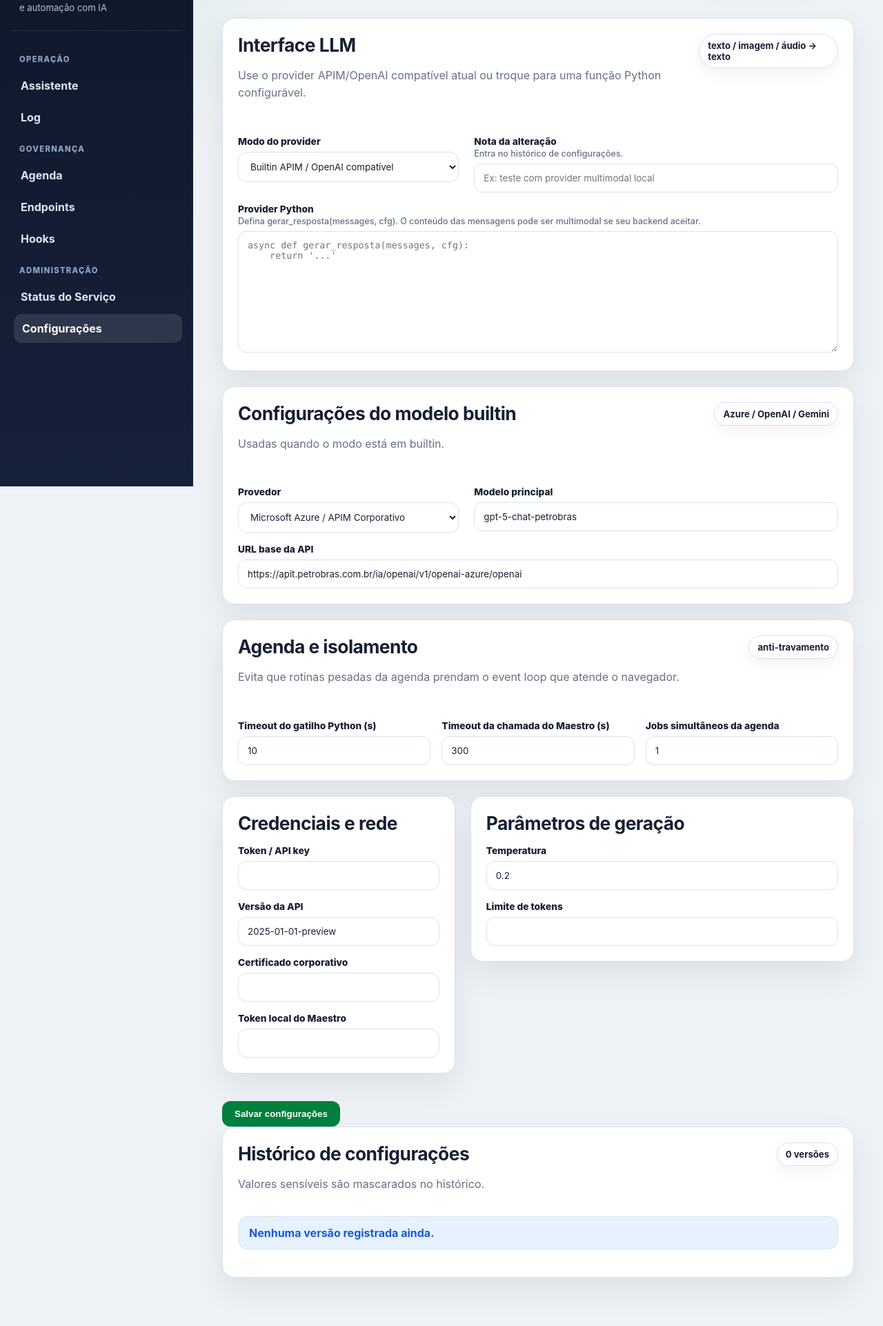
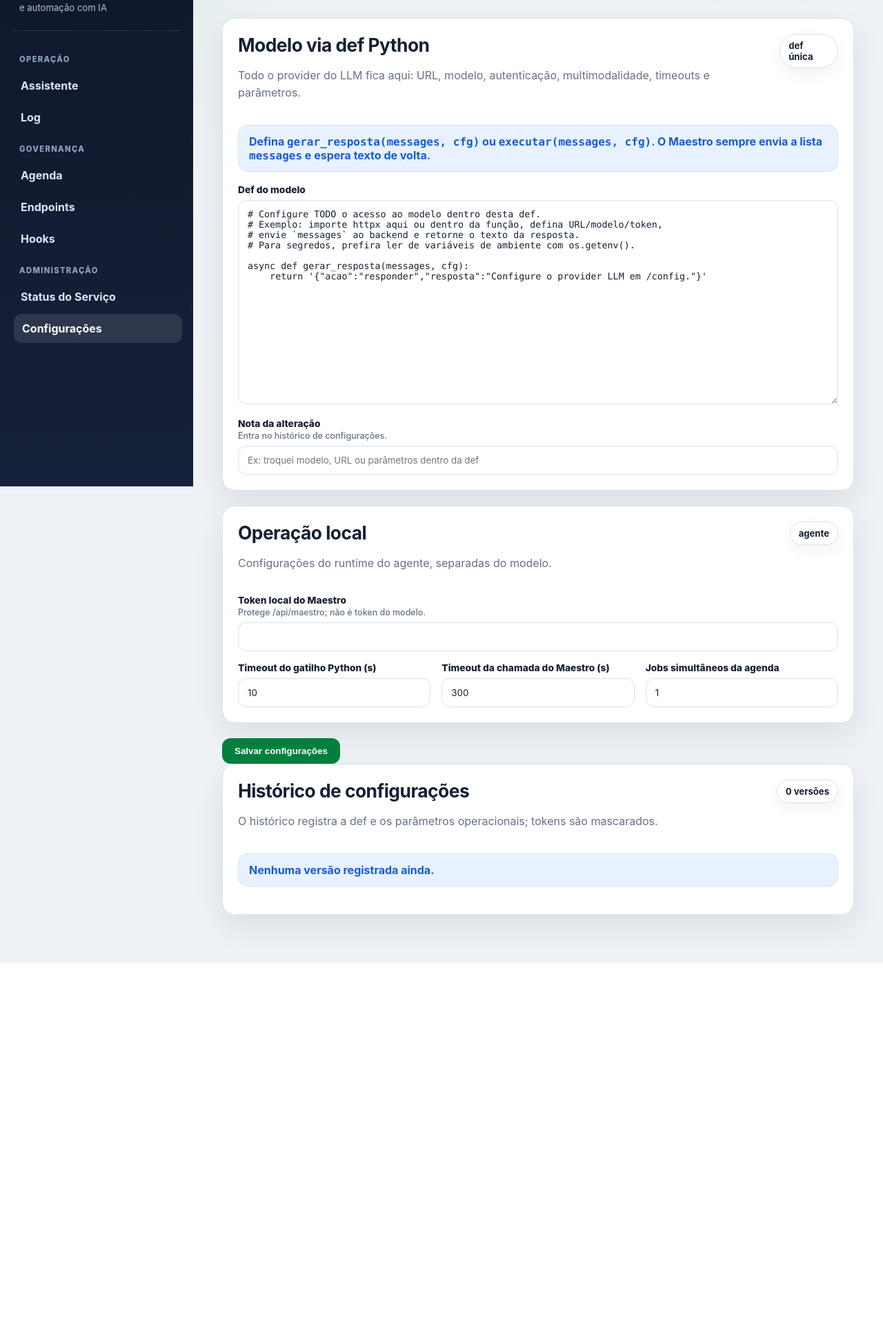
Before and after one commit to eloirotava/Agente, a FastAPI app: page /config in a window 1280 px wide. Shown: the part 95-2017 px from the top of the page at 69% size. After the commit the page ends 1491 px from the top, so only its background shows below. Run offline with FastAPI, Linux system fonts and the light colour scheme; data comes from the database, SQL or seed files in the repository; data that the repository does not hold is empty.

Commit message:
Use only Python def for LLM configuration

```diff
--- a/app/routers/home.py
+++ b/app/routers/home.py
@@ -3,7 +3,6 @@ from fastapi.responses import HTMLResponse
 from fastapi.templating import Jinja2Templates
 
 from app.db import DB_PATH, get_config, get_conn
-from app.settings import API_KEY
 
 router = APIRouter()
 templates = Jinja2Templates(directory="app/templates")
@@ -43,9 +42,8 @@ def get_health_snapshot():
         watchdog = _scalar(conn, "SELECT v FROM config_kv WHERE k = ?", ("ultimo_scan_watchdog",)) or "Aguardando primeiro ciclo do agendador"
 
     return {
-        "api_key_set": bool(API_KEY),
-        "provider": cfg.get("api_provider", "azure"),
-        "deployment_id": cfg.get("deployment_id", ""),
+        "llm_def_configured": bool((cfg.get("llm_provider_code") or "").strip()),
+        "llm_config_style": "def Python",
         "db_path": str(DB_PATH),
         "db_size_mb": db_size_mb,
         "total_docs": total_docs,
--- a/app/templates/config.html
+++ b/app/templates/config.html
@@ -8,63 +8,28 @@
     <div class="panel">
         <div class="panel-header">
             <div>
-                <h2>Interface LLM</h2>
-                <p>Use o provider APIM/OpenAI compatível atual ou troque para uma função Python configurável.</p>
+                <h2>Modelo via def Python</h2>
+                <p>Todo o provider do LLM fica aqui: URL, modelo, autenticação, multimodalidade, timeouts e parâmetros.</p>
             </div>
-            <span class="badge">texto / imagem / áudio → texto</span>
+            <span class="badge">def única</span>
         </div>
-        <div class="grid-2">
-            <div>
-                <label>Modo do provider</label>
-                <select name="llm_provider_mode">
-                    <option value="builtin" {% if cfg.llm_provider_mode != 'python' %}selected{% endif %}>Builtin APIM / OpenAI compatível</option>
-                    <option value="python" {% if cfg.llm_provider_mode == 'python' %}selected{% endif %}>Python def custom</option>
-                </select>
-            </div>
-            <div>
-                <label>Nota da alteração <span class="field-hint">Entra no histórico de configurações.</span></label>
-                <input name="change_note" placeholder="Ex: teste com provider multimodal local"/>
-            </div>
-        </div>
-        <label>Provider Python <span class="field-hint">Defina gerar_resposta(messages, cfg). O conteúdo das mensagens pode ser multimodal se seu backend aceitar.</span></label>
-        <textarea name="llm_provider_code" rows="10" class="code" placeholder="async def gerar_resposta(messages, cfg):&#10;    return '...'">{{ cfg.llm_provider_code }}</textarea>
+        <div class="alert info">Defina <code>gerar_resposta(messages, cfg)</code> ou <code>executar(messages, cfg)</code>. O Maestro sempre envia a lista <code>messages</code> e espera texto de volta.</div>
+        <label>Def do modelo</label>
+        <textarea name="llm_provider_code" rows="18" class="code" placeholder="async def gerar_resposta(messages, cfg):&#10;    return '...';">{{ cfg.llm_provider_code }}</textarea>
+        <label>Nota da alteração <span class="field-hint">Entra no histórico de configurações.</span></label>
+        <input name="change_note" placeholder="Ex: troquei modelo, URL ou parâmetros dentro da def"/>
     </div>
 
     <div class="panel">
         <div class="panel-header">
             <div>
-                <h2>Configurações do modelo builtin</h2>
-                <p>Usadas quando o modo está em builtin.</p>
+                <h2>Operação local</h2>
+                <p>Configurações do runtime do agente, separadas do modelo.</p>
             </div>
-            <span class="badge">Azure / OpenAI / Gemini</span>
+            <span class="badge">agente</span>
         </div>
-        <div class="grid-2">
-            <div>
-                <label>Provedor</label>
-                <select name="api_provider">
-                    <option value="azure" {% if cfg.api_provider == 'azure' %}selected{% endif %}>Microsoft Azure / APIM Corporativo</option>
-                    <option value="openai" {% if cfg.api_provider == 'openai' %}selected{% endif %}>OpenAI compatível / Endpoint local</option>
-                    <option value="gemini" {% if cfg.api_provider == 'gemini' or cfg.api_provider == 'google' %}selected{% endif %}>Google Gemini API (OpenAI compatível)</option>
-                </select>
-            </div>
-            <div>
-                <label>Modelo principal</label>
-                <input name="deployment_id" value="{{ cfg.deployment_id }}"/>
-            </div>
-        </div>
-        <label>URL base da API</label>
-        <input name="api_base" value="{{ cfg.api_base }}"/>
-    </div>
-
-
-    <div class="panel">
-        <div class="panel-header">
-            <div>
-                <h2>Agenda e isolamento</h2>
-                <p>Evita que rotinas pesadas da agenda prendam o event loop que atende o navegador.</p>
-            </div>
-            <span class="badge">anti-travamento</span>
-        </div>
+        <label>Token local do Maestro <span class="field-hint">Protege /api/maestro; não é token do modelo.</span></label>
+        <input name="maestro_api_token" type="password" autocomplete="off" value="{{ cfg.maestro_api_token }}"/>
         <div class="grid-3">
             <div>
                 <label>Timeout do gatilho Python (s)</label>
@@ -80,32 +45,11 @@
             </div>
         </div>
     </div>
-
-    <div class="grid-2">
-        <section class="panel">
-            <h2>Credenciais e rede</h2>
-            <label>Token / API key</label>
-            <input name="api_key" type="password" autocomplete="off" value="{{ cfg.api_key }}"/>
-            <label>Versão da API</label>
-            <input name="api_version" value="{{ cfg.api_version }}"/>
-            <label>Certificado corporativo</label>
-            <input name="ca_cert" value="{{ cfg.ca_cert }}"/>
-            <label>Token local do Maestro</label>
-            <input name="maestro_api_token" type="password" autocomplete="off" value="{{ cfg.maestro_api_token }}"/>
-        </section>
-        <section class="panel">
-            <h2>Parâmetros de geração</h2>
-            <label>Temperatura</label>
-            <input name="temperature" value="{{ cfg.temperature }}"/>
-            <label>Limite de tokens</label>
-            <input name="max_tokens" value="{{ cfg.max_tokens }}"/>
-        </section>
-    </div>
     <div class="btn-row"><button type="submit">Salvar configurações</button></div>
 </form>
 
 <section class="panel">
-    <div class="panel-header"><div><h2>Histórico de configurações</h2><p>Valores sensíveis são mascarados no histórico.</p></div><span class="badge">{{ versions|length }} versões</span></div>
+    <div class="panel-header"><div><h2>Histórico de configurações</h2><p>O histórico registra a def e os parâmetros operacionais; tokens são mascarados.</p></div><span class="badge">{{ versions|length }} versões</span></div>
     {% if not versions %}<div class="alert info">Nenhuma versão registrada ainda.</div>{% endif %}
     {% for v in versions %}
     <details class="record-card">
```
Also changed, not shown: app/llm_gateway.py (+14 -19 lines), app/routers/config.py (+3 -22 lines), app/settings.py (+10 -10 lines), app/templates/home.html (+4 -4 lines).
